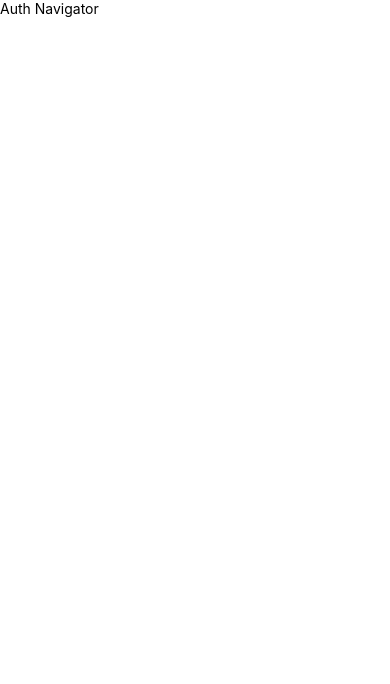
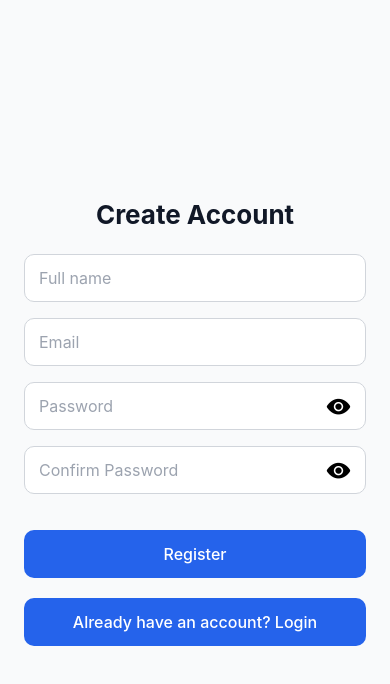
Before and after one commit to asnganje/bookswap-mobile, a React Native app: screen /Register in a window 390 px wide. Shown: the top 684 px of the page. Built offline with nearby package versions, Linux system fonts and the light colour scheme.

Commit message:
setup login and register UI

```diff
--- a/App.tsx
+++ b/App.tsx
@@ -24,7 +24,7 @@ export default function App() {
 
   return (
     <Provider store={store}>
-      <View>
+      <View style={{flex: 1}}>
         <StatusBar style="auto" />
         <RootNavigator />
       </View>
--- a/app/AuthNavigator.tsx
+++ b/app/AuthNavigator.tsx
@@ -1,10 +1,20 @@
-import { Text, View } from "react-native";
+import { createNativeStackNavigator } from "@react-navigation/native-stack"
+import LoginScreen from "../screens/auth/LoginScreen";
+import RegisterScreen from "../screens/auth/RegisterScreen";
+
+export type AuthStackParamList = {
+  Login: undefined,
+  Register: undefined
+}
+
+const Stack = createNativeStackNavigator<AuthStackParamList>()
 
 function AuthNavigator() {
   return(
-    <View>
-      <Text>Auth Navigator</Text>
-    </View>
+    <Stack.Navigator screenOptions={{headerShown: false}}>
+      <Stack.Screen name="Login" component={LoginScreen} />
+      <Stack.Screen name="Register" component={RegisterScreen} />
+    </Stack.Navigator>
   )
 }
 
--- a/app/RootNavigator.tsx
+++ b/app/RootNavigator.tsx
@@ -3,14 +3,15 @@ import { useSelector } from 'react-redux';
 import { RootState } from "../store";
 import AppNavigator from "./AppNavigator";
 import AuthNavigator from "./AuthNavigator";
+import { NavigationContainer } from "@react-navigation/native";
 
 
 function RootNavigator() {
   const { token } = useSelector((state: RootState)=>state.auth)
   return (
-    <View>
+    <NavigationContainer>
       { token ? <AppNavigator /> : <AuthNavigator/> }
-    </View>
+    </NavigationContainer>
   )
 }
 
--- /dev/null
+++ b/components/InputContainer.tsx
@@ -0,0 +1,29 @@
+import { StyleSheet, TextInput } from "react-native";
+import { InputProps } from "../types/input";
+import { Styles } from "../constants/colors";
+import React from "react";
+
+const InputContainer: React.FC<InputProps> = ({ style, error, ...props}) => {
+  return(<TextInput
+    {...props}
+    style={[styles.input, style, error && styles.error]}
+  />)
+}
+
+export default InputContainer;
+
+const styles = StyleSheet.create({
+  input:{
+    height:48,
+    borderWidth:1,
+    borderColor:Styles.primary400,
+    borderRadius:10,
+    paddingHorizontal:14,
+    fontSize:16,
+    backgroundColor:Styles.primary500,
+    marginBottom:16
+  },
+  error:{
+    backgroundColor:Styles.primary700
+  }
+})
--- /dev/null
+++ b/components/Title.tsx
@@ -0,0 +1,20 @@
+import { StyleSheet, Text } from "react-native";
+import { Styles } from "../constants/colors";
+
+function Title({children}: {children: string}) {
+  return(
+    <Text style={styles.title}>{children}</Text>
+  )
+}
+
+export default Title;
+
+const styles = StyleSheet.create({
+  title:{
+    fontSize:26,
+    fontWeight:"bold",
+    marginBottom:24,
+    color:Styles.primary200,
+    textAlign:"center"
+  }
+})
--- /dev/null
+++ b/components/UI/TouchableButton.tsx
@@ -0,0 +1,27 @@
+import { ReactNode } from "react";
+import { GestureResponderEvent, StyleSheet, Text, TouchableOpacity, TouchableOpacityProps } from "react-native";
+import { Styles } from "../../constants/colors";
+
+
+interface TouchableButtonProps extends TouchableOpacityProps {
+  children: ReactNode;
+}
+
+function TouchableButton({children, style, ...props}: TouchableButtonProps) {
+  return <TouchableOpacity style={[styles.button, style]} {...props}>
+    {children}
+  </TouchableOpacity>
+}
+
+export default TouchableButton;
+
+const styles = StyleSheet.create({
+  button:{
+    height:48,
+    borderRadius:10,
+    backgroundColor: Styles.primary600,
+    alignItems:"center",
+    justifyContent:"center",
+    marginTop:20,
+  }
+})
--- /dev/null
+++ b/constants/colors.ts
@@ -0,0 +1,10 @@
+export const Styles = {
+  primary50:"#FFFFFF",
+  primary100: "#F9FAFB",
+  primary200: "#111827",
+  primary300: "#9CA3AF",
+  primary400: "#D1D5DB",
+  primary500:"#FFFFFF",
+  primary600:"#2563EB",
+  primary700:"#eb2556"
+}
--- a/package.json
+++ b/package.json
@@ -9,6 +9,7 @@
     "web": "expo start --web"
   },
   "dependencies": {
+    "@expo/vector-icons": "^15.0.3",
     "@react-navigation/native": "^7.1.28",
     "@react-navigation/native-stack": "^7.10.1",
     "@reduxjs/toolkit": "^2.11.2",
@@ -23,6 +24,7 @@
     "react-native-safe-area-context": "~5.6.0",
     "react-native-screens": "~4.16.0",
     "react-native-toast-message": "^2.3.3",
+    "react-native-vector-icons": "^10.3.0",
     "react-redux": "^9.2.0"
   },
   "devDependencies": {
--- a/screens/auth/LoginScreen.tsx
+++ b/screens/auth/LoginScreen.tsx
@@ -1,11 +1,81 @@
-import { Text, View } from "react-native";
+import { NativeStackScreenProps } from "@react-navigation/native-stack";
+import { StyleSheet, Text, View } from "react-native";
+import { AuthStackParamList } from "../../app/AuthNavigator";
+import { Styles } from "../../constants/colors";
+import Title from "../../components/Title";
+import InputContainer from "../../components/InputContainer";
+import TouchableButton from "../../components/UI/TouchableButton";
+import { Ionicons } from "@expo/vector-icons";
+import { useState } from "react";
 
-function LoginScreen() {
+type Props = NativeStackScreenProps<AuthStackParamList, "Login">
+
+function LoginScreen({navigation}: Props) {
+
+  const [passwordVisible, setPasswordVisible] = useState(false)
+
+  const passwordVisibilityToggler = () => setPasswordVisible((prev)=> !prev)
+
+  function switchToRegister() {
+    navigation.navigate("Register")
+  }
   return(
-    <View>
-      <Text>LoginScreen</Text>
+    <View style={styles.container}>
+      <Title>Sign in</Title>
+      <InputContainer
+        placeholder="Email"
+        placeholderTextColor={Styles.primary300}
+      />
+      <View style={styles.inputWrapper}>
+        <InputContainer
+          placeholder="Password"
+          secureTextEntry={!passwordVisible}
+          placeholderTextColor={Styles.primary300}
+        />
+        <TouchableButton onPress={passwordVisibilityToggler} style={styles.eyeContainer}>
+          <Ionicons
+            name={ passwordVisible ? "eye-off" : "eye"}
+            size={25}
+          />
+        </TouchableButton>
+      </View>
+      <TouchableButton>
+        <Text style={styles.buttonText}>Login</Text>
+      </TouchableButton>
+      <TouchableButton onPress={switchToRegister}>
+        <Text style={styles.buttonText}>Not registered yet? Register</Text>
+      </TouchableButton>
     </View>
   )
 }
 
 export default LoginScreen;
+
+const styles = StyleSheet.create({
+  container:{
+    flex:1,
+    justifyContent:"center",
+    padding:24,
+    backgroundColor: Styles.primary100
+  },
+  text:{
+    color:"black"
+  },
+  buttonText:{
+    color:Styles.primary50,
+    fontSize:16,
+    fontWeight:"500"
+  },
+  inputWrapper:{
+    position:"relative",
+    width:"100%",
+    justifyContent:"center"
+  },
+  eyeContainer:{
+    position:"absolute",
+    right:15,
+    bottom:15,
+    backgroundColor:"transparent",
+    borderRadius:0
+  }
+})
--- a/screens/auth/RegisterScreen.tsx
+++ b/screens/auth/RegisterScreen.tsx
@@ -1,11 +1,98 @@
-import { Text, View } from "react-native";
+import { NativeStackScreenProps } from "@react-navigation/native-stack";
+import { StyleSheet, Text, View } from "react-native";
+import { AuthStackParamList } from "../../app/AuthNavigator";
+import { Styles } from "../../constants/colors";
+import Title from "../../components/Title";
+import InputContainer from "../../components/InputContainer";
+import TouchableButton from "../../components/UI/TouchableButton";
+import { useState } from "react";
+import { Ionicons } from "@expo/vector-icons"
 
-function RegisterScreen() {
+type Props = NativeStackScreenProps<AuthStackParamList, "Register">
+
+function RegisterScreen({navigation}: Props) {
+  const [passwordVisible, setPasswordVisible] = useState(false)
+  const [confirmPasswordVisible, setConfirmPasswordVisible] = useState(false)
+
+  const passwordIsVisibleToggler = () => setPasswordVisible((prev)=> !prev)
+
+  const confirmPasswordIsVisibleToggler = () => setConfirmPasswordVisible((prev)=> !prev)
+
+  function switchLogin(){
+    navigation.navigate("Login")
+  }
   return(
-    <View>
-      <Text>RegisterScreen</Text>
+    <View style={styles.container}>
+      <Title>Create Account</Title>
+      <InputContainer
+        placeholder="Full name"
+        placeholderTextColor= {Styles.primary300}
+      />
+      <InputContainer
+        placeholder="Email"
+        placeholderTextColor= {Styles.primary300}
+        keyboardType="email-address"
+      />
+      <View style={styles.inputWrapper}>
+        <InputContainer
+          placeholder="Password"
+          secureTextEntry = {!passwordVisible}
+          placeholderTextColor= {Styles.primary300}
+        />
+        <TouchableButton onPress={passwordIsVisibleToggler} style={styles.eyeContainer}>
+          <Ionicons
+            name={ passwordVisible ? "eye-off" : "eye"}
+            size={25}
+          />
+        </TouchableButton>
+      </View>
+      <View>
+        <InputContainer
+          placeholder="Confirm Password"
+          secureTextEntry = {!confirmPasswordVisible}
+          placeholderTextColor= {Styles.primary300}
+        />
+        <TouchableButton onPress={confirmPasswordIsVisibleToggler} style={styles.eyeContainer}>
+          <Ionicons
+            name={ confirmPasswordVisible ? "eye-off" : "eye"}
+            size={25}
+          />
+        </TouchableButton>
+      </View>
+      <TouchableButton>
+        <Text style={styles.buttonText}>Register</Text>
+      </TouchableButton>
+      <TouchableButton onPress={switchLogin}>
+        <Text style={styles.buttonText}>Already have an account? Login</Text>
+      </TouchableButton>
     </View>
   )
 }
 
 export default RegisterScreen;
+
+const styles = StyleSheet.create({
+  container:{
+    flex:1,
+    padding:24,
+    justifyContent:"center",
+    backgroundColor: Styles.primary100
+  },
+  buttonText:{
+    color:Styles.primary50,
+    fontSize:16,
+    fontWeight:"500"
+  },
+  inputWrapper:{
+    position:"relative",
+    width:"100%",
+    justifyContent:"center"
+  },
+  eyeContainer:{
+    position:"absolute",
+    right:15,
+    bottom:15,
+    backgroundColor:"transparent",
+    borderRadius:0
+  }
+})
--- /dev/null
+++ b/types/input.ts
@@ -0,0 +1,5 @@
+import { TextInputProps } from "react-native";
+
+export interface InputProps extends TextInputProps {
+  error?: boolean
+}
```
Also changed, not shown: 1 other file (tests, documents, lock files or other folders).
